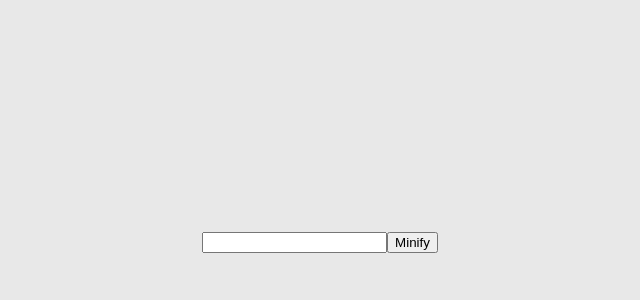
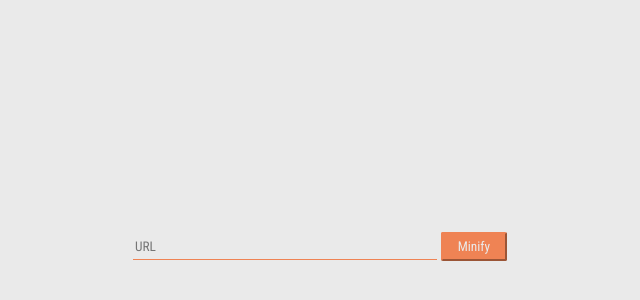
Before and after one commit to Brinuz/url-at-minial, a React app in the folder frontend/: page / in a window 1280 px wide. Shown: the part 24-324 px from the top of the page, without its empty margins (320-960 px from the left). Built offline with nearby package versions, Linux system fonts and the light colour scheme.

Commit message:
Implement simple layout for now

```diff
--- a/frontend/src/App/app.jsx
+++ b/frontend/src/App/app.jsx
@@ -9,7 +9,7 @@ const App = () => (
 );
 
 const BodyContainerStyle = styled.div`
-    background-color: #e8e8e8;
+    background-color: #EAEAEA;
     height: 100%;
 `;
 
--- a/frontend/src/App/components/minify/index.jsx
+++ b/frontend/src/App/components/minify/index.jsx
@@ -9,7 +9,7 @@ const Minify = () => {
 
     const displayMinified = () => {
         if (error) return <p>Couldn&apos;t minify url</p>;
-        return minified && <a href={`http://urldo.me/${minified}`}>{`urldo.me/${minified}`}</a>;
+        return minified && <p><a href={`http://urldo.me/${minified}`}>{`urldo.me/${minified}`}</a></p>;
     };
 
     const onClickHandler = () => {
@@ -20,12 +20,36 @@ const Minify = () => {
 
     return (
         <MinifyStyle>
-            <input type="text" value={url} onChange={(e) => setUrl(e.target.value)} />
-            <button type="button" onClick={onClickHandler}>Minify</button>
+            <Input placeholder="URL" type="text" value={url} onChange={(e) => setUrl(e.target.value)} />&nbsp;
+            <Button type="button" onClick={onClickHandler}>Minify</Button>
             {displayMinified()}
         </MinifyStyle>
     );
 };
+
+const Button = styled.button`
+    background-color: #EF8354;
+    border-color: #EF8354;
+    padding: 5px 15px;
+    border-radius: 2px;
+    color: #EAEAEA;
+    outline: none;
+    cursor: pointer;
+    &:hover {
+        background-color: #E8C547;
+        border-color: #E8C547;
+    }
+`;
+
+const Input = styled.input`
+    width: 100%;
+    background-color: transparent;
+    max-width: 300px;
+    padding: 5px 2px;
+    border-width: 0 0 1px 0;
+    border-color: #EF8354;
+    outline: none;
+`;
 
 const MinifyStyle = styled.div`
     padding-top: 20%;
--- a/frontend/src/index.html
+++ b/frontend/src/index.html
@@ -4,13 +4,18 @@
 <head>
     <meta charset="UTF-8">
     <meta name="viewport" content="width=device-width, initial-scale=1">
-    <title>URL at Mininal</title>
+    <title>URL Dome</title>
     <style>
         .fullBody {
             margin: 0;
-            height: 100%
+            height: 100%;
+        }
+
+        * {
+            font-family: 'Roboto Condensed';
         }
     </style>
+    <link href='https://fonts.googleapis.com/css?family=Roboto Condensed' rel='stylesheet'>
 </head>
 
 <body class="fullBody">
```
Also changed, not shown: 1 other file (tests, documents, lock files or other folders).
